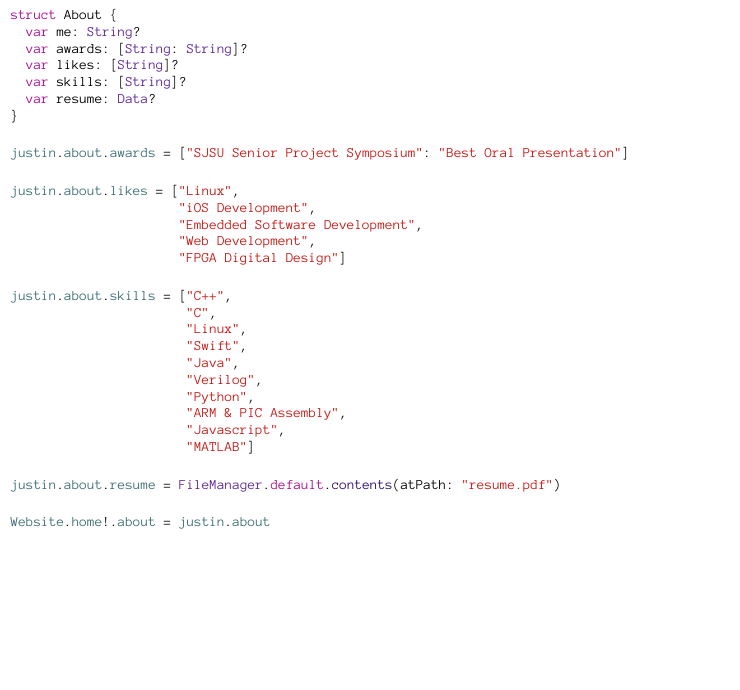
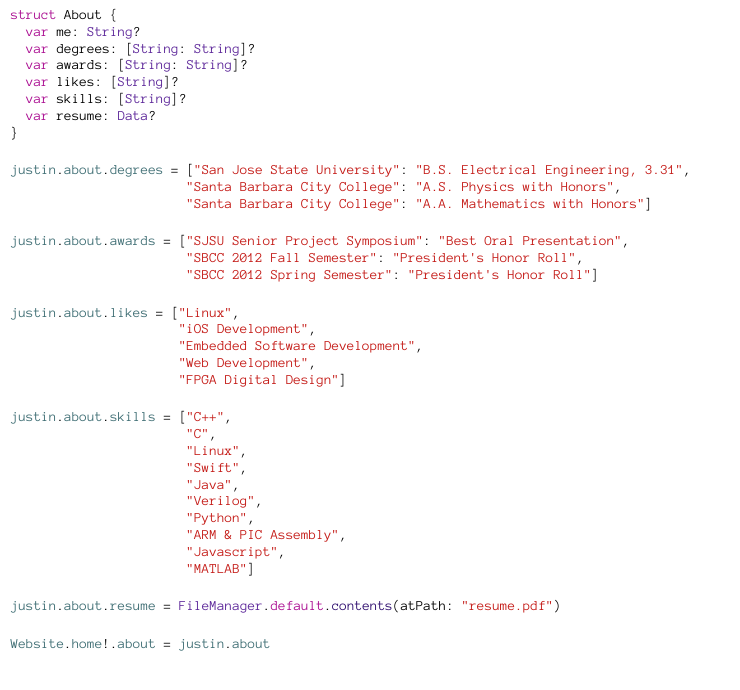
Before and after one commit to Juice805/juice805.github.io, a Jekyll site: the page built from about.html, in a window 1280 px wide. Shown: the top 690 px of the page, without its empty margins (0-740 px from the left). Built offline with Jekyll 4.4.1, drawn with Linux system fonts in a browser that asks for light colours; nearby versions of some CDN libraries.

Commit message:
Added Degrees

```diff
--- a/_data/about.yml
+++ b/_data/about.yml
@@ -1,4 +1,9 @@
 blurb: "Fresh Electrical Engineering Graduate, Embedded Software Developer, Indie iOS Developer"
+degrees:
+  - {from: "San Jose State University", info: "B.S. Electrical Engineering, 3.31"}
+  - {from: "Santa Barbara City College", info: "A.S. Physics with Honors"}
+  - {from: "Santa Barbara City College", info: "A.A. Mathematics with Honors"}
+
 skills:
   - "C++"
   - "C"
@@ -10,8 +15,11 @@ skills:
   - "ARM & PIC Assembly"
   - "Javascript"
   - "MATLAB"
+
 awards:
   - {event: "SJSU Senior Project Symposium", name: "Best Oral Presentation"}
+  - {event: "SBCC 2012 Fall Semester", name: "President's Honor Roll"}
+  - {event: "SBCC 2012 Spring Semester", name: "President's Honor Roll"}
 
 likes:
   - "Linux"
@@ -19,6 +27,7 @@ likes:
   - "Embedded Software Development"
   - "Web Development"
   - "FPGA Digital Design"
+
 resume:
   url: "resume.pdf"
   local: true
--- a/about.html
+++ b/about.html
@@ -4,18 +4,23 @@ layout: default
 permalink: /about
 ---
 <div>
+{% assign showDegrees = (site.data.about.degrees.size > 0) %}
 {% assign showAwards = (site.data.about.awards.size > 0) %}
 {% assign showLikes = (site.data.about.likes.size > 0) %}
 {% assign showSkills = (site.data.about.skills.size > 0) %}
 {% assign showResume = (site.data.about.resume.size > 0) %}
 	<p><span class="key">struct</span> About {</p>
 	<p>{{ site.tab }}<span class="key">var</span> me: <span class="other">String</span>?</p>
-	{% if site.data.about.awards.size > 0 %}<p>{{ site.tab }}<span class="key">var</span> awards: [<span class="other">String</span>: <span class="other">String</span>]?</p>{% endif %}
-	{% if site.data.about.likes.size > 0 %}<p>{{ site.tab }}<span class="key">var</span> likes: [<span class="other">String</span>]?</p>{% endif %}
-	{% if site.data.about.skills.size > 0 %}<p>{{ site.tab }}<span class="key">var</span> skills: [<span class="other">String</span>]?</p>{% endif %}
-	{% if site.data.about.resume.size > 0 %}<p>{{ site.tab }}<span class="key">var</span> resume: <span class="other">Data</span>?</p>{% endif %}
+	{% if showDegrees %}<p>{{ site.tab }}<span class="key">var</span> degrees: [<span class="other">String</span>: <span class="other">String</span>]?</p>{% endif %}
+	{% if showAwards %}<p>{{ site.tab }}<span class="key">var</span> awards: [<span class="other">String</span>: <span class="other">String</span>]?</p>{% endif %}
+	{% if showLikes %}<p>{{ site.tab }}<span class="key">var</span> likes: [<span class="other">String</span>]?</p>{% endif %}
+	{% if showSkills %}<p>{{ site.tab }}<span class="key">var</span> skills: [<span class="other">String</span>]?</p>{% endif %}
+	{% if showResume %}<p>{{ site.tab }}<span class="key">var</span> resume: <span class="other">Data</span>?</p>{% endif %}
 	<p>}</p>
 	<br>
+{% if showDegrees %}
+	<p><span class="class">justin</span>.<span class="class">about</span>.<span class="class">degrees</span> = [{% for degree in site.data.about.degrees %}{% if forloop.first == false %}<p>                       {% endif %}<span class="str">"{{ degree.from }}"</span>: <span class="str">"{{ degree.info }}"</span>{% if forloop.last == false %},{% else %}]{% endif %}</p>{% endfor %}
+	<br>{% endif %}
 {% if showAwards %}
 	<p><span class="class">justin</span>.<span class="class">about</span>.<span class="class">awards</span> = [{% for award in site.data.about.awards %}{% if forloop.first == false %}<p>                       {% endif %}<span class="str">"{{ award.event }}"</span>: <span class="str">"{{ award.name }}"</span>{% if forloop.last == false %},{% else %}]{% endif %}</p>{% endfor %}
 	<br>{% endif %}
```
